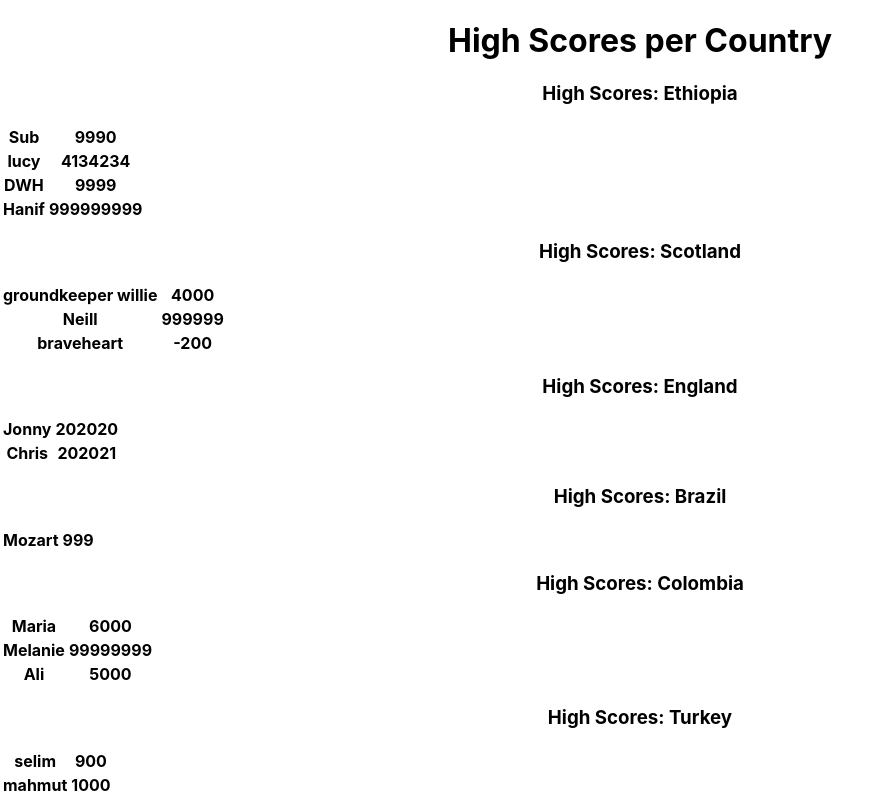
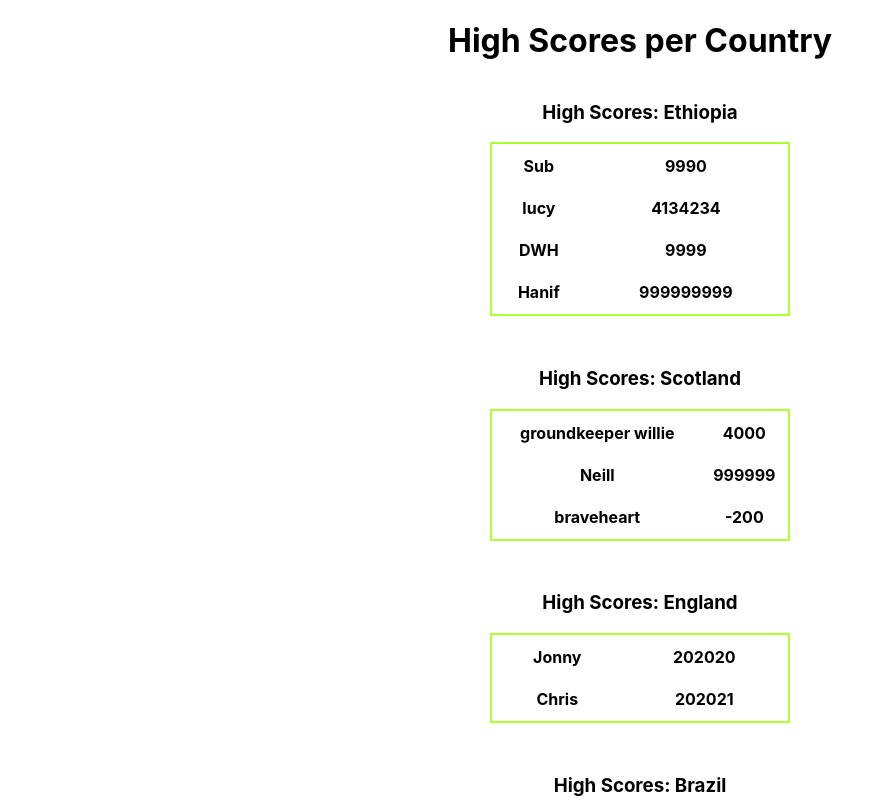
Before and after one commit to TimeaReich/cyf-TimeaReich-scores, a React (Create React App) app: page / in a window 1280 px wide. Shown: the top 800 px of the page, without its empty margins (0-891 px from the left). Built offline with nearby package versions, Linux system fonts and the light colour scheme.

Commit message:
Fixed styling

```diff
--- a/package.json
+++ b/package.json
@@ -2,15 +2,16 @@
   "name": "cyf-timeareich-scores",
   "version": "0.1.0",
   "private": true,
+  "homepage": "cyf-timeareich-scores.netlify.app",
   "dependencies": {
     "@testing-library/jest-dom": "^5.16.3",
     "@testing-library/react": "^12.1.4",
     "@testing-library/user-event": "^13.5.0",
+    "bootstrap": "^5.1.3",
     "react": "^17.0.2",
     "react-dom": "^17.0.2",
     "react-scripts": "5.0.0",
-    "web-vitals": "^2.1.4",
-    "homepage": "https://cyf-timeareich-hotel-react.netlify.app"
+    "web-vitals": "^2.1.4"
   },
   "scripts": {
     "start": "react-scripts start",
--- a/src/App.css
+++ b/src/App.css
@@ -36,3 +36,16 @@
     transform: rotate(360deg);
   }
 }
+.table-rows {
+  padding: 10px 0;
+}
+.table-container {
+  display: flex;
+  flex-direction: column;
+  align-items: center;
+}
+.table {
+  width: 300px;
+  margin-bottom: 2rem;
+  border: 2px solid greenyellow;
+}
--- a/src/App.js
+++ b/src/App.js
@@ -4,7 +4,6 @@ import allCountryScores from "./AllCountryScores.js";
 import CountryScores from "./CountryScores.js";
 
 function App() {
-  console.log(allCountryScores);
   let score = allCountryScores;
   return (
     <div className="App">
--- a/src/CountryScores.js
+++ b/src/CountryScores.js
@@ -1,17 +1,20 @@
 //import React from "react";
 
 const CountryScores = (props) => {
-  console.log(props.scores);
   const countryScore = props.scores;
   return countryScore.map((item) => (
-    <div>
+    <div className="table-container">
       <h3>High Scores: {item.name}</h3>
       <table className="table">
-        <tbody>
+        <tbody className="table-body">
           {item.scores.map((item) => (
             <tr>
-              <th scope="row">{item.n}</th>
-              <th scope="row">{item.s}</th>
+              <th className="table-rows" scope="row">
+                {item.n}
+              </th>
+              <th className="table-rows" scope="row">
+                {item.s}
+              </th>
             </tr>
           ))}
         </tbody>
```
Also changed, not shown: 1 other file (tests, documents, lock files or other folders).
